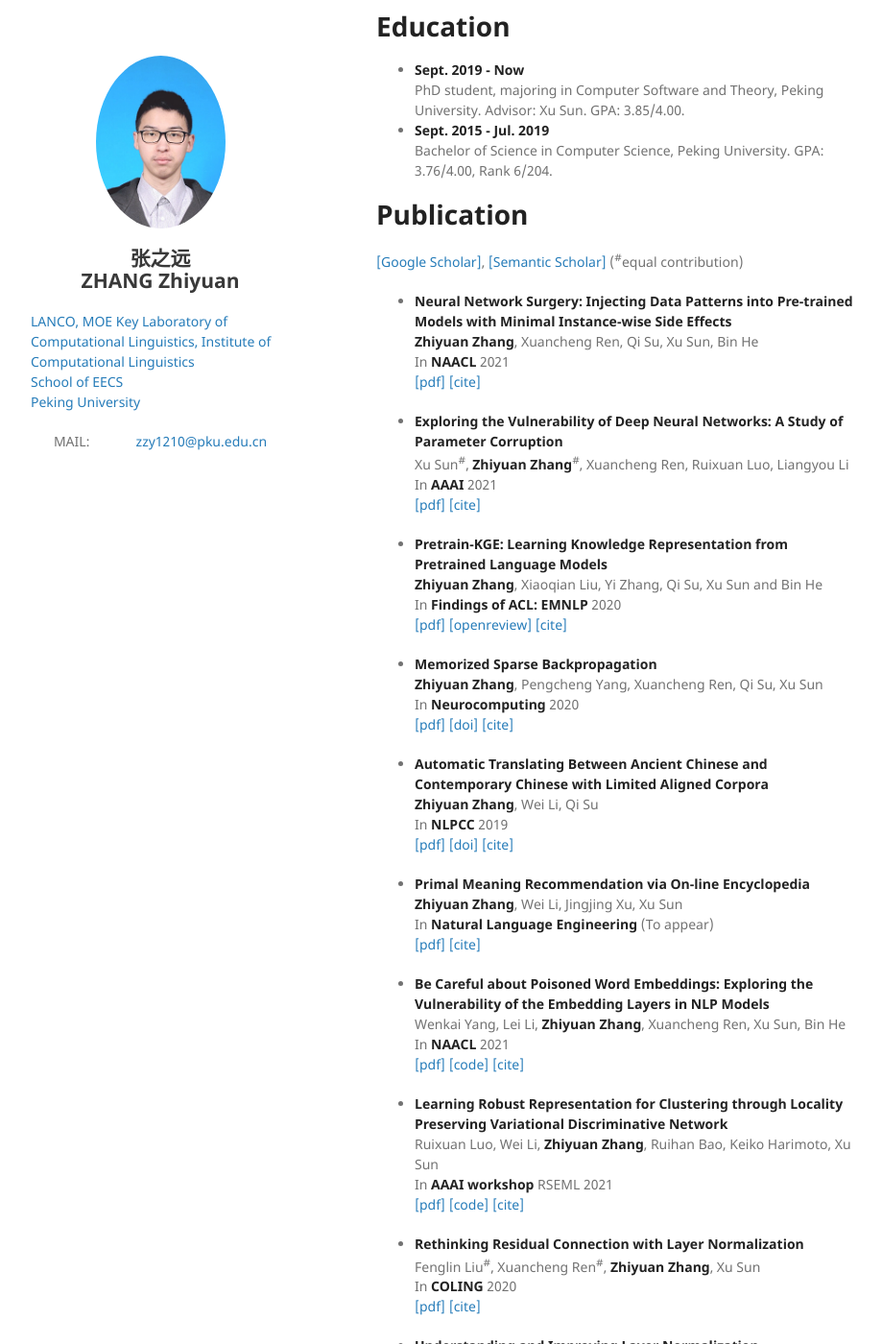
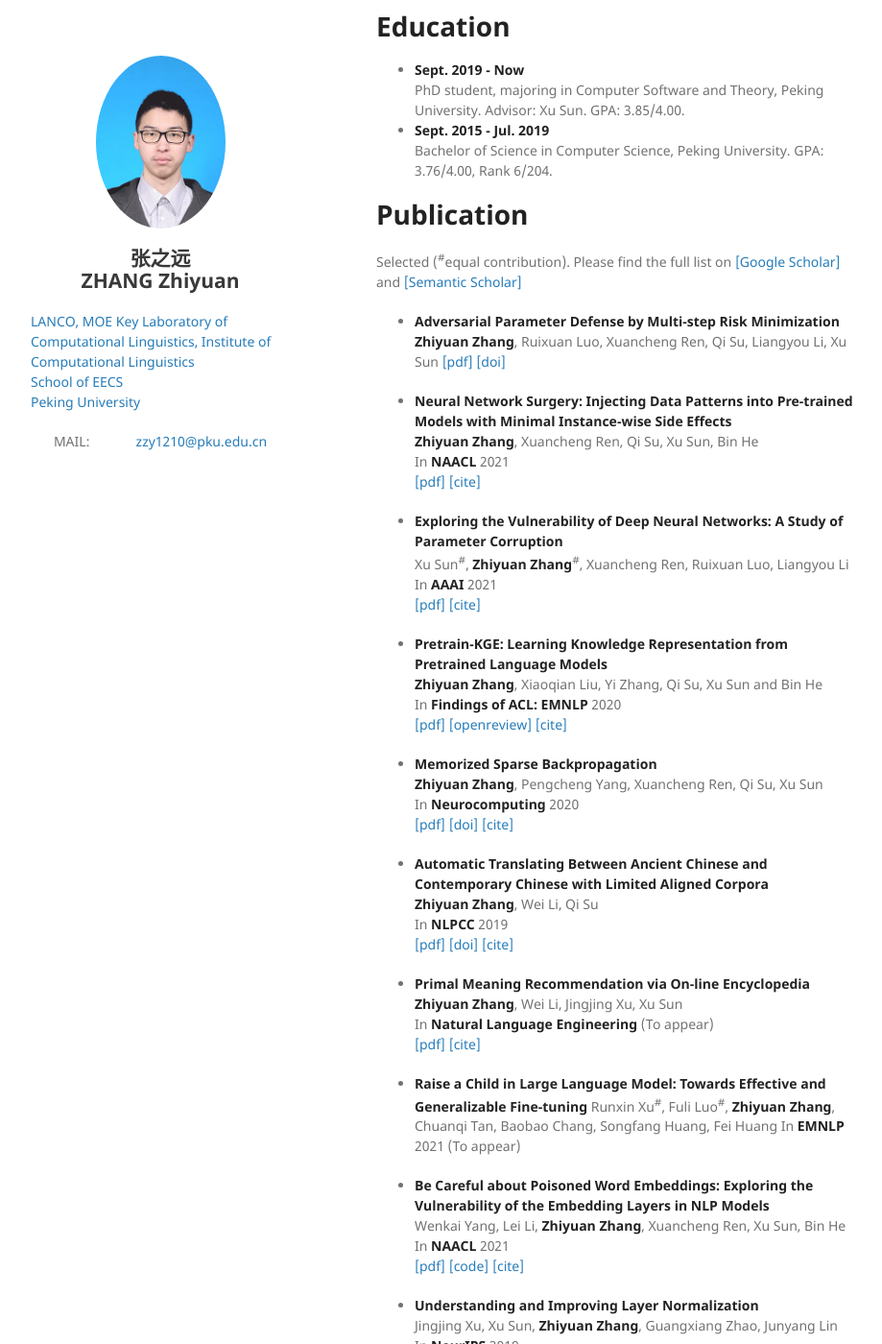
Before and after one commit to pkuzzy/pkuzzy.github.io, a Jekyll site: the page built from index.md, in a window 1280 px wide and 1400 px high, scrolled down 335 px. Shown: the whole window at 96% size, without its empty margins (178-1097 px from the left). Built offline with Jekyll 4.4.1, drawn with Linux system fonts in a browser that asks for light colours; nearby versions of some CDN libraries; our own code applies the rules of GitHub Pages for plain Markdown files.

Commit message:
Update index.md

```diff
--- a/index.md
+++ b/index.md
@@ -16,7 +16,11 @@ Zhiyuan Zhang (张之远) is a Ph.D. student, supervised by Prof. [Xu Sun (孙
   Bachelor of Science in Computer Science, Peking University. GPA: 3.76/4.00, Rank 6/204.
 
 # Publication
-[[Google Scholar]](https://scholar.google.com/citations?hl=zh-CN&user=gSEzCUkAAAAJ), [[Semantic Scholar]](https://www.semanticscholar.org/author/Zhiyuan-Zhang/50317060) (<sup>\#</sup>equal contribution)
+Selected (<sup>\#</sup>equal contribution). Please find the full list  on [[Google Scholar]](https://scholar.google.com/citations?hl=zh-CN&user=gSEzCUkAAAAJ) and [[Semantic Scholar]](https://www.semanticscholar.org/author/Zhiyuan-Zhang/50317060)
+
+- **Adversarial Parameter Defense by Multi-step Risk Minimization**
+  **Zhiyuan Zhang**, Ruixuan Luo, Xuancheng Ren, Qi Su, Liangyou Li, Xu Sun
+  [[pdf]](https://arxiv.org/pdf/2109.02889.pdf) [[doi]](https://doi.org/10.1016/j.neunet.2021.08.022)
 
 - **Neural Network Surgery: Injecting Data Patterns into Pre-trained Models with Minimal Instance-wise Side Effects**
   **Zhiyuan Zhang**, Xuancheng Ren, Qi Su, Xu Sun, Bin He
@@ -41,27 +45,21 @@ Zhiyuan Zhang (张之远) is a Ph.D. student, supervised by Prof. [Xu Sun (孙
 - **Automatic Translating Between Ancient Chinese and Contemporary Chinese with Limited Aligned Corpora**
   **Zhiyuan Zhang**, Wei Li, Qi Su
   In **NLPCC** 2019
-  [[pdf]](https://arxiv.org/pdf/1803.01557.pdf) [[doi]](https://doi.org/10.1007/978-3-030-32236-6_13) [[cite]](https://citation-needed.springer.com/v2/references/10.1007/978-3-030-32236-6_13?format=bibtex)
+  [[pdf]](https://arxiv.org/pdf/1803.01557.pdf) [[doi]](https://doi.org/10.1007/978-3-030-32236-6_13) [[cite]](https://dblp.uni-trier.de/rec/conf/nlpcc/Zhang0S19.html?view=bibtex)
 
 - **Primal Meaning Recommendation via On-line Encyclopedia**
   **Zhiyuan Zhang**, Wei Li, Jingjing Xu, Xu Sun
   In **Natural Language Engineering** (To appear)
   [[pdf]](https://arxiv.org/pdf/1808.04660.pdf) [[cite]](https://dblp.uni-trier.de/rec/journals/corr/abs-1808-04660.html?view=bibtex)
 
+- **Raise a Child in Large Language Model: Towards Effective and Generalizable Fine-tuning**
+  Runxin Xu<sup>\#</sup>, Fuli Luo<sup>\#</sup>, **Zhiyuan Zhang**, Chuanqi Tan, Baobao Chang, Songfang Huang, Fei Huang
+  In **EMNLP** 2021 (To appear)
+
 - **Be Careful about Poisoned Word Embeddings: Exploring the Vulnerability of the Embedding Layers in NLP Models**
   Wenkai Yang, Lei Li, **Zhiyuan Zhang**, Xuancheng Ren, Xu Sun, Bin He
   In **NAACL** 2021
   [[pdf]](https://www.aclweb.org/anthology/2021.naacl-main.165.pdf)  [[code]](https://github.com/lancopku/Embedding-Poisoning) [[cite]](https://dblp.uni-trier.de/rec/conf/naacl/YangLZRSH21.html?view=bibtex)
-
-- **Learning Robust Representation for Clustering through Locality Preserving Variational Discriminative Network**
-  Ruixuan Luo, Wei Li, **Zhiyuan Zhang**, Ruihan Bao, Keiko Harimoto, Xu Sun
-  In **AAAI workshop** RSEML 2021
-  [[pdf]](https://arxiv.org/pdf/2012.13489.pdf) [[code]](https://github.com/lancopku/LPVDN) [[cite]](https://dblp.uni-trier.de/rec/journals/corr/abs-2012-13489.html?view=bibtex)
-
-- **Rethinking Residual Connection with Layer Normalization**
-  Fenglin Liu<sup>\#</sup>, Xuancheng Ren<sup>\#</sup>, **Zhiyuan Zhang**, Xu Sun
-  In **COLING** 2020
-  [[pdf]](https://www.aclweb.org/anthology/2020.coling-main.320.pdf) [[cite]](https://dblp.uni-trier.de/rec/conf/coling/LiuRZSZ20.html?view=bibtex)
 
 - **Understanding and Improving Layer Normalization**
   Jingjing Xu, Xu Sun, **Zhiyuan Zhang**, Guangxiang Zhao, Junyang Lin
```
